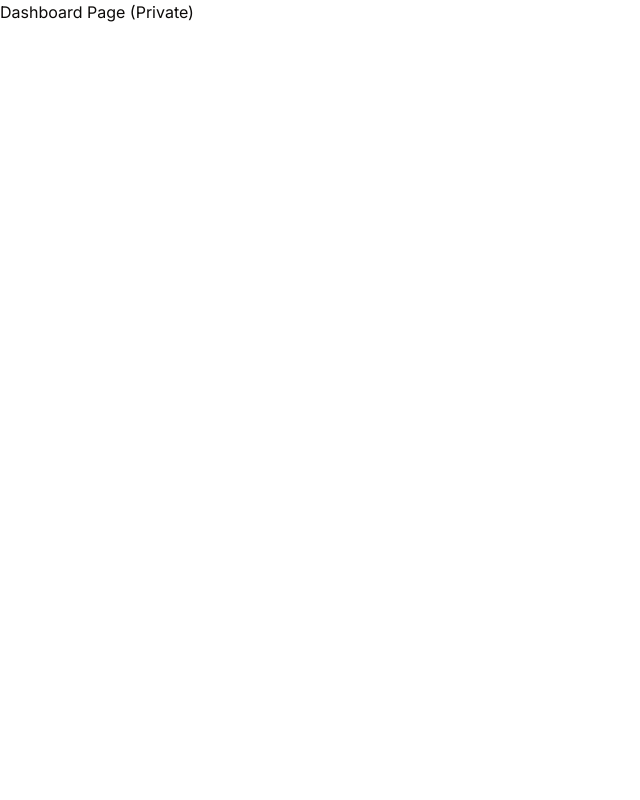
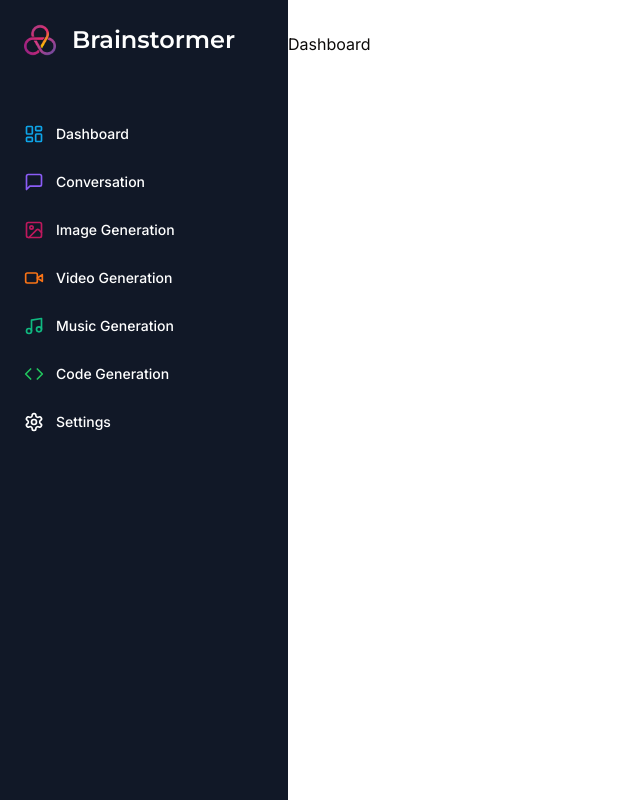
Before and after one commit to SashaMihalache/ai-everything-sass, a Next.js app: page /dashboard in a window 1280 px wide. Shown: the whole page, without its empty margins (0-640 px from the left). Built offline with nearby package versions, Linux system fonts and the light colour scheme.

Commit message:
add layout and sidebar

```diff
--- a/app/(dashboard)/(routes)/dashboard/page.tsx
+++ b/app/(dashboard)/(routes)/dashboard/page.tsx
@@ -2,10 +2,5 @@
 import { UserButton } from '@clerk/nextjs';
 
 export default function DashboardPage() {
-  return (
-    <div>
-      <p>Dashboard Page (Private)</p>
-      <UserButton afterSignOutUrl="/" />
-    </div>
-  );
+  return <div>Dashboard</div>;
 }
--- /dev/null
+++ b/app/(dashboard)/layout.tsx
@@ -0,0 +1,18 @@
+import Sidebar from '@/components/Sidebar';
+import Navbar from '@/components/Navbar';
+
+const DashboardLayout = ({ children }: { children: React.ReactNode }) => {
+  return (
+    <div className="h-full relative">
+      <div className="hidden h-full md:flex md:flex-col md:fixed md:w-72 md:inset-y-0 z-[80] bg-gray-900">
+        <Sidebar />
+      </div>
+      <main className="md:pl-72">
+        <Navbar />
+        {children}
+      </main>
+    </div>
+  );
+};
+
+export default DashboardLayout;
--- /dev/null
+++ b/components/MobileSidebar.tsx
@@ -0,0 +1,24 @@
+'use client';
+
+import { Menu } from 'lucide-react';
+import { Button } from './ui/button';
+import { Sheet, SheetContent, SheetTrigger } from './ui/sheet';
+import Sidebar from './Sidebar';
+
+const MobileSidebar = () => {
+  return (
+    <Sheet>
+      <SheetTrigger>
+        <Button variant="ghost" size="icon" className="md:hidden">
+          <Menu />
+        </Button>
+      </SheetTrigger>
+
+      <SheetContent side="left" className="p-0">
+        <Sidebar />
+      </SheetContent>
+    </Sheet>
+  );
+};
+
+export default MobileSidebar;
--- /dev/null
+++ b/components/Navbar.tsx
@@ -0,0 +1,17 @@
+import { Menu } from 'lucide-react';
+import { Button } from './ui/button';
+import { UserButton } from '@clerk/nextjs';
+import MobileSidebar from './MobileSidebar';
+
+const Navbar = () => {
+  return (
+    <div className="flex items-center p-4">
+      <MobileSidebar />
+      <div className="flex w-full justify-end">
+        <UserButton afterSignOutUrl="/" />
+      </div>
+    </div>
+  );
+};
+
+export default Navbar;
--- /dev/null
+++ b/components/Sidebar.tsx
@@ -0,0 +1,99 @@
+'use client';
+
+import { cn } from '@/lib/utils';
+import {
+  Code,
+  ImageIcon,
+  LayoutDashboard,
+  MessageSquare,
+  Music,
+  Settings,
+  VideoIcon,
+} from 'lucide-react';
+import { Montserrat } from 'next/font/google';
+import Image from 'next/image';
+import Link from 'next/link';
+
+const montserrat = Montserrat({
+  weight: '600',
+  subsets: ['latin'],
+});
+
+const routes = [
+  {
+    label: 'Dashboard',
+    icon: LayoutDashboard,
+    href: '/dashboard',
+    color: 'text-sky-500',
+  },
+  {
+    label: 'Conversation',
+    icon: MessageSquare,
+    href: '/conversation',
+    color: 'text-violet-500',
+  },
+  {
+    label: 'Image Generation',
+    icon: ImageIcon,
+    href: '/image-generation',
+    color: 'text-pink-700',
+  },
+  {
+    label: 'Video Generation',
+    icon: VideoIcon,
+    href: '/video-generation',
+    color: 'text-orange-500',
+  },
+  {
+    label: 'Music Generation',
+    icon: Music,
+    href: '/music-generation',
+    color: 'text-emerald-500',
+  },
+  {
+    label: 'Code Generation',
+    icon: Code,
+    href: '/code-generation',
+    color: 'text-green-500',
+  },
+  {
+    label: 'Settings',
+    icon: Settings,
+    href: '/settings',
+  },
+];
+
+const Sidebar = () => {
+  return (
+    <div className="space-y-4 py-4 flex flex-col h-full bg-[#111827] text-white">
+      <div className="px-3 py-2 flex-1">
+        <Link href="/dashboard" className="flex items-center pl-3 mb-14">
+          <div className="relative w-8 h-8 mr-4">
+            <Image fill alt="logo" src="/logo.png" />
+          </div>
+          <h1 className={cn('text-2xl font-bold', montserrat.className)}>
+            Brainstormer
+          </h1>
+        </Link>
+        <div className="space-y-1">
+          {routes.map((r) => {
+            return (
+              <Link
+                href={r.href}
+                key={r.href}
+                className="text-sm group flex p-3 w-full justify-start font-medium cursor-pointer hover:text-white hover:bg-white/10 rounded-lg transition"
+              >
+                <div className="flex items-center flex-1">
+                  <r.icon className={cn('h-5 w-5 mr-3', r.color)} />
+                  {r.label}
+                </div>
+              </Link>
+            );
+          })}
+        </div>
+      </div>
+    </div>
+  );
+};
+
+export default Sidebar;
--- /dev/null
+++ b/components/ui/sheet.tsx
@@ -0,0 +1,144 @@
+"use client"
+
+import * as React from "react"
+import * as SheetPrimitive from "@radix-ui/react-dialog"
+import { cva, type VariantProps } from "class-variance-authority"
+import { X } from "lucide-react"
+
+import { cn } from "@/lib/utils"
+
+const Sheet = SheetPrimitive.Root
+
+const SheetTrigger = SheetPrimitive.Trigger
+
+const SheetClose = SheetPrimitive.Close
+
+const SheetPortal = ({
+  className,
+  ...props
+}: SheetPrimitive.DialogPortalProps) => (
+  <SheetPrimitive.Portal className={cn(className)} {...props} />
+)
+SheetPortal.displayName = SheetPrimitive.Portal.displayName
+
+const SheetOverlay = React.forwardRef<
+  React.ElementRef<typeof SheetPrimitive.Overlay>,
+  React.ComponentPropsWithoutRef<typeof SheetPrimitive.Overlay>
+>(({ className, ...props }, ref) => (
+  <SheetPrimitive.Overlay
+    className={cn(
+      "fixed inset-0 z-50 bg-background/80 backdrop-blur-sm data-[state=open]:animate-in data-[state=closed]:animate-out data-[state=closed]:fade-out-0 data-[state=open]:fade-in-0",
+      className
+    )}
+    {...props}
+    ref={ref}
+  />
+))
+SheetOverlay.displayName = SheetPrimitive.Overlay.displayName
+
+const sheetVariants = cva(
+  "fixed z-50 gap-4 bg-background p-6 shadow-lg transition ease-in-out data-[state=open]:animate-in data-[state=closed]:animate-out data-[state=closed]:duration-300 data-[state=open]:duration-500",
+  {
+    variants: {
+      side: {
+        top: "inset-x-0 top-0 border-b data-[state=closed]:slide-out-to-top data-[state=open]:slide-in-from-top",
+        bottom:
+          "inset-x-0 bottom-0 border-t data-[state=closed]:slide-out-to-bottom data-[state=open]:slide-in-from-bottom",
+        left: "inset-y-0 left-0 h-full w-3/4 border-r data-[state=closed]:slide-out-to-left data-[state=open]:slide-in-from-left sm:max-w-sm",
+        right:
+          "inset-y-0 right-0 h-full w-3/4  border-l data-[state=closed]:slide-out-to-right data-[state=open]:slide-in-from-right sm:max-w-sm",
+      },
+    },
+    defaultVariants: {
+      side: "right",
+    },
+  }
+)
+
+interface SheetContentProps
+  extends React.ComponentPropsWithoutRef<typeof SheetPrimitive.Content>,
+    VariantProps<typeof sheetVariants> {}
+
+const SheetContent = React.forwardRef<
+  React.ElementRef<typeof SheetPrimitive.Content>,
+  SheetContentProps
+>(({ side = "right", className, children, ...props }, ref) => (
+  <SheetPortal>
+    <SheetOverlay />
+    <SheetPrimitive.Content
+      ref={ref}
+      className={cn(sheetVariants({ side }), className)}
+      {...props}
+    >
+      {children}
+      <SheetPrimitive.Close className="absolute right-4 top-4 rounded-sm opacity-70 ring-offset-background transition-opacity hover:opacity-100 focus:outline-none focus:ring-2 focus:ring-ring focus:ring-offset-2 disabled:pointer-events-none data-[state=open]:bg-secondary">
+        <X className="h-4 w-4" />
+        <span className="sr-only">Close</span>
+      </SheetPrimitive.Close>
+    </SheetPrimitive.Content>
+  </SheetPortal>
+))
+SheetContent.displayName = SheetPrimitive.Content.displayName
+
+const SheetHeader = ({
+  className,
+  ...props
+}: React.HTMLAttributes<HTMLDivElement>) => (
+  <div
+    className={cn(
+      "flex flex-col space-y-2 text-center sm:text-left",
+      className
+    )}
+    {...props}
+  />
+)
+SheetHeader.displayName = "SheetHeader"
+
+const SheetFooter = ({
+  className,
+  ...props
+}: React.HTMLAttributes<HTMLDivElement>) => (
+  <div
+    className={cn(
+      "flex flex-col-reverse sm:flex-row sm:justify-end sm:space-x-2",
+      className
+    )}
+    {...props}
+  />
+)
+SheetFooter.displayName = "SheetFooter"
+
+const SheetTitle = React.forwardRef<
+  React.ElementRef<typeof SheetPrimitive.Title>,
+  React.ComponentPropsWithoutRef<typeof SheetPrimitive.Title>
+>(({ className, ...props }, ref) => (
+  <SheetPrimitive.Title
+    ref={ref}
+    className={cn("text-lg font-semibold text-foreground", className)}
+    {...props}
+  />
+))
+SheetTitle.displayName = SheetPrimitive.Title.displayName
+
+const SheetDescription = React.forwardRef<
+  React.ElementRef<typeof SheetPrimitive.Description>,
+  React.ComponentPropsWithoutRef<typeof SheetPrimitive.Description>
+>(({ className, ...props }, ref) => (
+  <SheetPrimitive.Description
+    ref={ref}
+    className={cn("text-sm text-muted-foreground", className)}
+    {...props}
+  />
+))
+SheetDescription.displayName = SheetPrimitive.Description.displayName
+
+export {
+  Sheet,
+  SheetTrigger,
+  SheetClose,
+  SheetContent,
+  SheetHeader,
+  SheetFooter,
+  SheetTitle,
+  SheetDescription,
+}
--- a/package.json
+++ b/package.json
@@ -10,6 +10,7 @@
   },
   "dependencies": {
     "@clerk/nextjs": "^4.23.2",
+    "@radix-ui/react-dialog": "^1.0.4",
     "@radix-ui/react-slot": "^1.0.2",
     "@types/node": "20.4.9",
     "@types/react": "18.2.19",
@@ -19,7 +20,7 @@
     "clsx": "^2.0.0",
     "eslint": "8.46.0",
     "eslint-config-next": "13.4.13",
-    "lucide-react": "^0.265.0",
+    "lucide-react": "0.263.1",
     "next": "13.4.13",
     "postcss": "8.4.27",
     "react": "18.2.0",
```
Also changed, not shown: public/logo.png (added), 1 other file (tests, documents, lock files or other folders).
